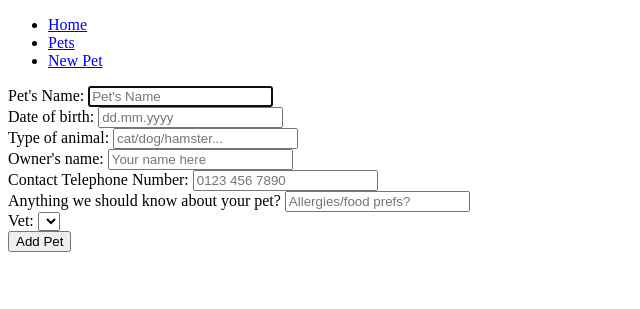
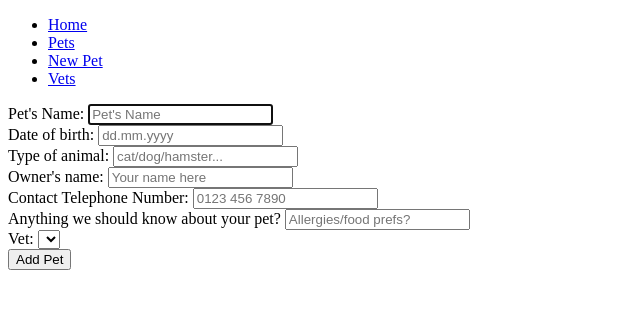
Before and after one commit to Mattbusby/vet_management_python_project, a Flask app: page /pets/new in a window 1280 px wide. Shown: the top 309 px of the page, without its empty margins (0-640 px from the left). Run offline with Flask 2, Linux system fonts and the light colour scheme; data that the repository does not hold is empty; some libraries are stand-ins or nearby versions.

Commit message:
Vet crud html work added. Index and View working

```diff
--- a/controllers/pets_controller.py
+++ b/controllers/pets_controller.py
@@ -61,8 +61,15 @@ def delete_pet(id):
     pet_repository.delete(id)
     return redirect('/pets')
 
+@pets_blueprint.route("/vets")
+def vets():
+    vets = vet_repository.select_all()
+    return render_template("vets/index.html", all_vets = vets)
 
-
+@pets_blueprint.route("/vets/<id>", methods=['GET'])
+def show_vet(id):
+    vet = vet_repository.select(id)
+    return render_template('vets/view.html', vet = vet)
 
 
 
--- a/templates/base.html
+++ b/templates/base.html
@@ -13,6 +13,7 @@
                 <li><a href="{{ url_for('home') }}">Home</a></li>
                 <li><a href="{{ url_for('pets.pets') }}">Pets</a></li>
                 <li><a href="{{ url_for('pets.new_pet') }}">New Pet</a></li>
+                <li><a href="{{ url_for('pets.vets') }}">Vets</a></li>
             </ul>
         </nav>
     </header>
```
Also changed, not shown: templates/vets/index.html (added, +23 -0 lines), templates/vets/view.html (added, +12 -0 lines), templates/vets/edit.html (added), templates/vets/new.html (added).
